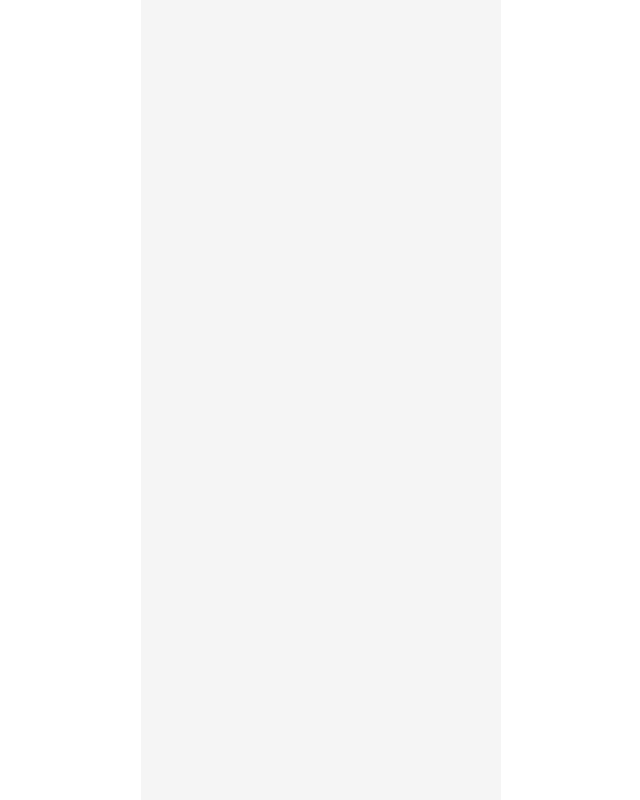
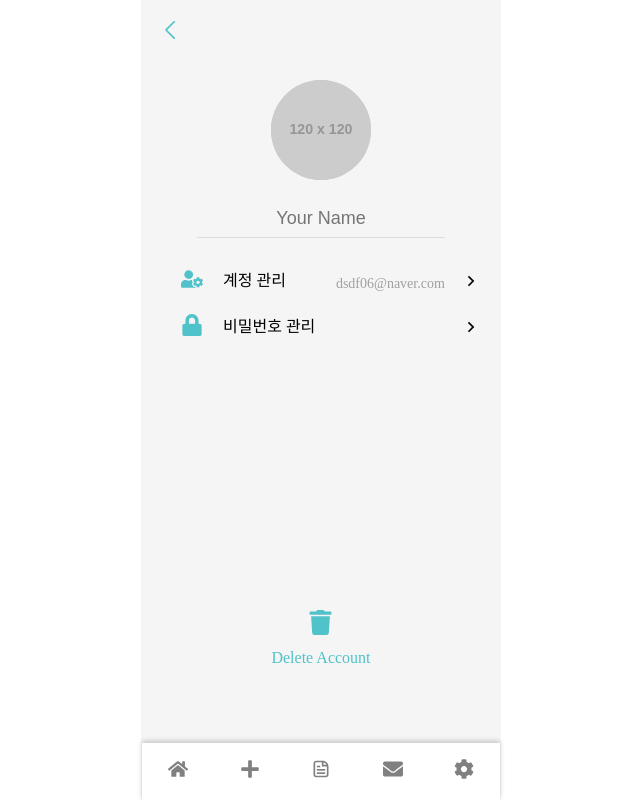
Before and after one commit to Storyos/blocking, a React (Create React App) app in the folder client/: page /Profile in a window 1280 px wide. Before the commit this address had no page. Shown: the whole page, without its empty margins (319-959 px from the left). Built offline with nearby package versions, Linux system fonts and the light colour scheme.

Commit message:
Setting_Profile.jsx 추가

```diff
--- a/client/src/AppRouter.js
+++ b/client/src/AppRouter.js
@@ -5,6 +5,7 @@ import WalletConfirm from "./routes/WalletConfirm";
 import KlipLogin from "./routes/test";
 import Main from "./routes/Main";
 import MenubarLayout from "./routes/MenubarLayout";
+import Profile from "./routes/Profile";
 
 export default function AppRouter() {
   return (
@@ -34,6 +35,10 @@ export default function AppRouter() {
           path="/MenubarLayout"
           element={<MenubarLayout />}
         />
+        <Route
+          path="/Profile"
+          element={<Profile />}
+        />
       </Routes>
     </BrowserRouter>
   );
--- a/client/src/routes/MenubarLayout.jsx
+++ b/client/src/routes/MenubarLayout.jsx
@@ -5,12 +5,12 @@ import { FaHome, FaPlus, FaEnvelope, FaCog } from 'react-icons/fa';
 import { CgFileDocument } from 'react-icons/cg'; // 서류 아이콘 추가
 
 const Menubar = styled.div`
-  width: 330px;
+  width: 318px;
   display: flex;
   justify-content: space-between;
   align-items: center;
   background-color: #fff;
-  padding: 10px 20px;
+  padding: 15px 20px;
   position: fixed;
   bottom: 0;
   box-shadow: 0 -2px 5px rgba(0, 0, 0, 0.2);
--- /dev/null
+++ b/client/src/routes/Profile.jsx
@@ -0,0 +1,144 @@
+import React from 'react';
+import styled from 'styled-components';
+import { VscChevronLeft } from 'react-icons/vsc';
+import { FaUserCog, FaLock, FaTrash } from 'react-icons/fa';
+import { RiArrowRightSLine } from 'react-icons/ri';
+import MenubarLayout from './MenubarLayout';
+
+const Container = styled.div`
+  display: flex;
+  flex-direction: column;
+  align-items: center;
+  padding: 20px;
+  position: relative;
+  background-color: #f5f5f5;
+`;
+
+const BackIcon = styled(VscChevronLeft)`
+  position: absolute;
+  left: 15px;
+  top: 15px;
+  width: 30px;
+  height: 30px;
+  border-radius: 50%;
+  display: flex;
+  align-items: center;
+  justify-content: center;
+  color: #50C2C9;
+  font-size: 20px;
+  cursor: pointer;
+`;
+
+const ProfilePicContainer = styled.div`
+  margin-top: 60px; /* BackIcon과의 간격 */
+  width: 100px;
+  height: 100px;
+  border-radius: 50%;
+  background-color: #ccc;
+  display: flex;
+  align-items: center;
+  justify-content: center;
+  overflow: hidden;
+`;
+
+const ProfilePic = styled.img`
+  width: 100%;
+  height: 100%;
+  object-fit: cover;
+`;
+
+const Name = styled.input`
+  margin-top: 20px;
+  padding: 8px;
+  font-size: 18px;
+  border: none; /* 테두리 제거 */
+  border-bottom: 1px solid #ddd; /* 밑줄 추가 */
+  text-align: center;
+  background-color: transparent; /* 배경색 투명으로 설정 */
+  outline: none; /* 포커스 시 외곽선 제거 */
+`;
+
+const LinkedAccountContainer = styled.div`
+  margin-top: 30px;
+  width: 100%;
+`;
+
+const ItemContainer = styled.div`
+  display: flex;
+  align-items: center;
+  margin-bottom: 20px; /* 항목 사이 간격 */
+`;
+
+const Icon = styled.div`
+  font-size: 22px;
+  color: #50C2C9;
+  margin-right: 20px;
+  margin-left: 20px;
+`;
+
+const Text = styled.div`
+  font-size: 16px;
+`;
+
+const Email = styled.div`
+  font-size: 14px;
+  color: #a0a0a0; /* 연한 회색 */
+  margin-left: 50px; /* 아이콘과 텍스트 사이 간격 조정 */
+  margin-top: 5px; /* 상단 간격 조정 */
+`;
+
+const RightArrowIcon = styled(RiArrowRightSLine)`
+  font-size: 20px;
+  margin-left: auto; /* 오른쪽 끝으로 이동 */
+`;
+
+const DeleteContainer = styled.div`
+  margin-top: 250px;
+  display: flex;
+  flex-direction: column;
+  align-items: center;
+`;
+
+const DeleteIcon = styled(FaTrash)`
+  font-size: 25px;
+  color: #50C2C9;
+  margin-bottom: 15px;
+`;
+
+const DeleteText = styled.div`
+  font-size: 16px;
+  color: #50C2C9;
+`;
+
+const Profile = () => {
+  return (
+    <Container>
+      <BackIcon />
+      <ProfilePicContainer>
+        <ProfilePic src="https://via.placeholder.com/120" alt="Profile" />
+      </ProfilePicContainer>
+      <Name type="text" placeholder="Your Name" />
+      <LinkedAccountContainer>
+        <ItemContainer>
+          <Icon><FaUserCog /></Icon>
+          <Text>계정 관리</Text>
+          <Email>dsdf06@naver.com</Email>
+          <RightArrowIcon />
+        </ItemContainer>
+
+        <ItemContainer>
+          <Icon><FaLock /></Icon>
+          <Text>비밀번호 관리</Text>
+          <RightArrowIcon />
+        </ItemContainer>
+      </LinkedAccountContainer>
+      <DeleteContainer>
+        <DeleteIcon />
+        <DeleteText>Delete Account</DeleteText>
+      </DeleteContainer>
+      <MenubarLayout/>
+    </Container>
+  );
+};
+
+export default Profile;
```
